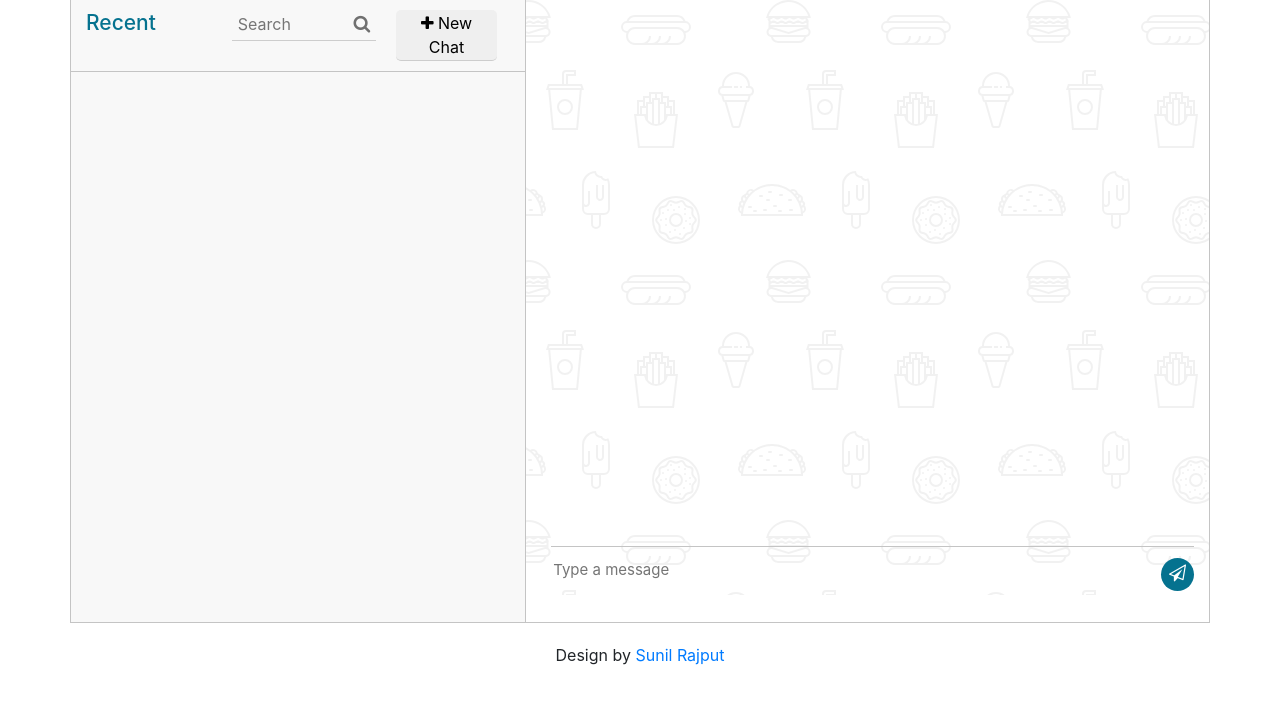
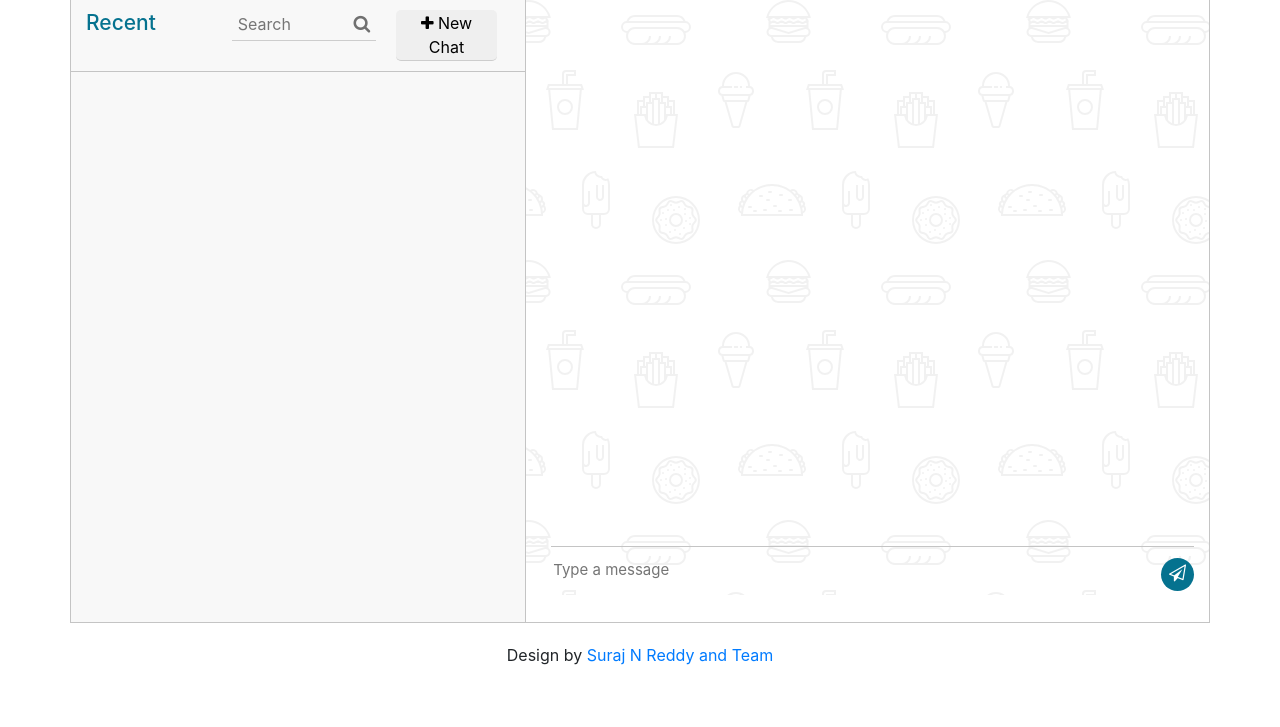
Before and after one commit to surajnreddy02/Chatify-APP, a Flask app: template myapp/templates/chat.html in a window 1280 px wide. Shown: the part 43-770 px from the top of the page. Run offline with Flask 2, Linux system fonts and the light colour scheme; the template is opened without the code that fills it, so the values that code supplies are empty; some libraries are stand-ins or nearby versions.

Commit message:
update footer credit to Suraj N Reddy and Team

```diff
--- a/myapp/templates/chat.html
+++ b/myapp/templates/chat.html
@@ -99,7 +99,7 @@
       </div>
 
       <p class="text-center top_spac"> Design by
-        <a target="_blank" href="https://www.linkedin.com/in/sunil-rajput-nattho-singh/" rel="noopener">Sunil Rajput</a>
+        <a target="_blank" href="https://www.linkedin.com/in/surajnreddy02/" rel="noopener">Suraj N Reddy and Team</a>
       </p>
     </div>
   </div>
```
